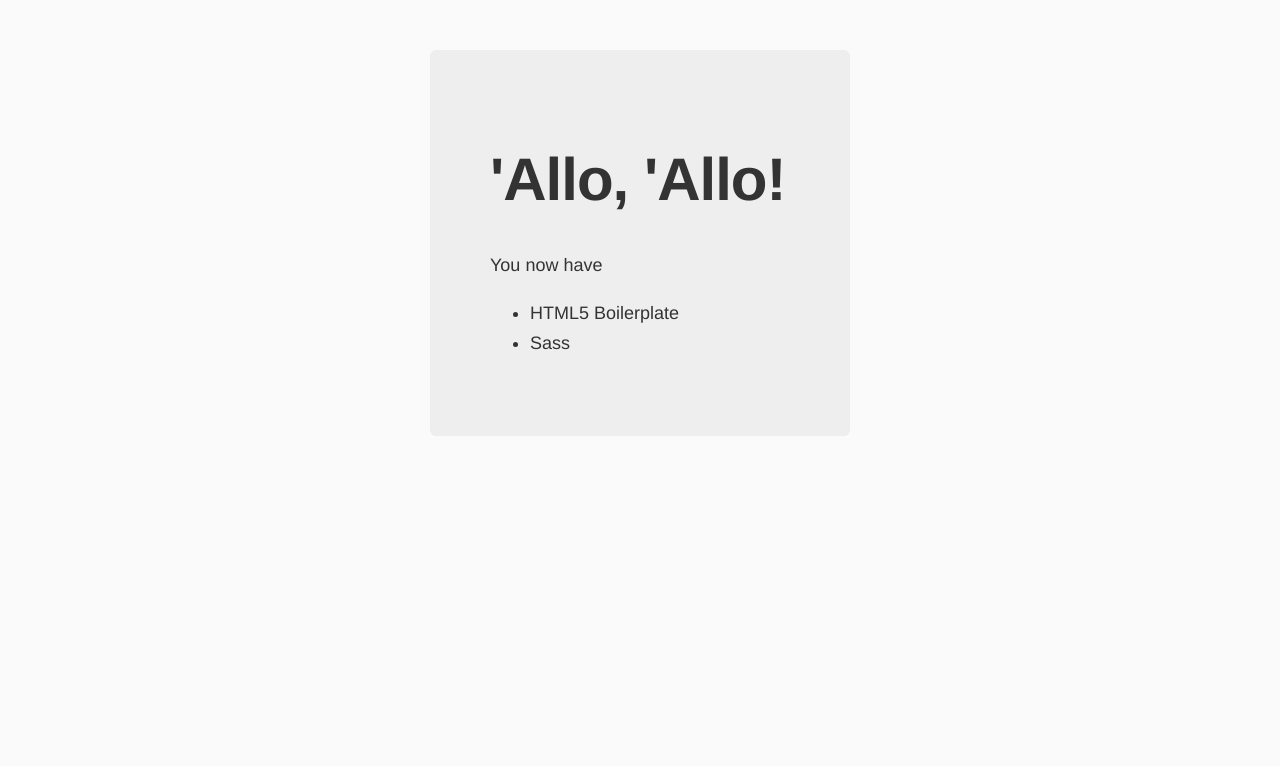
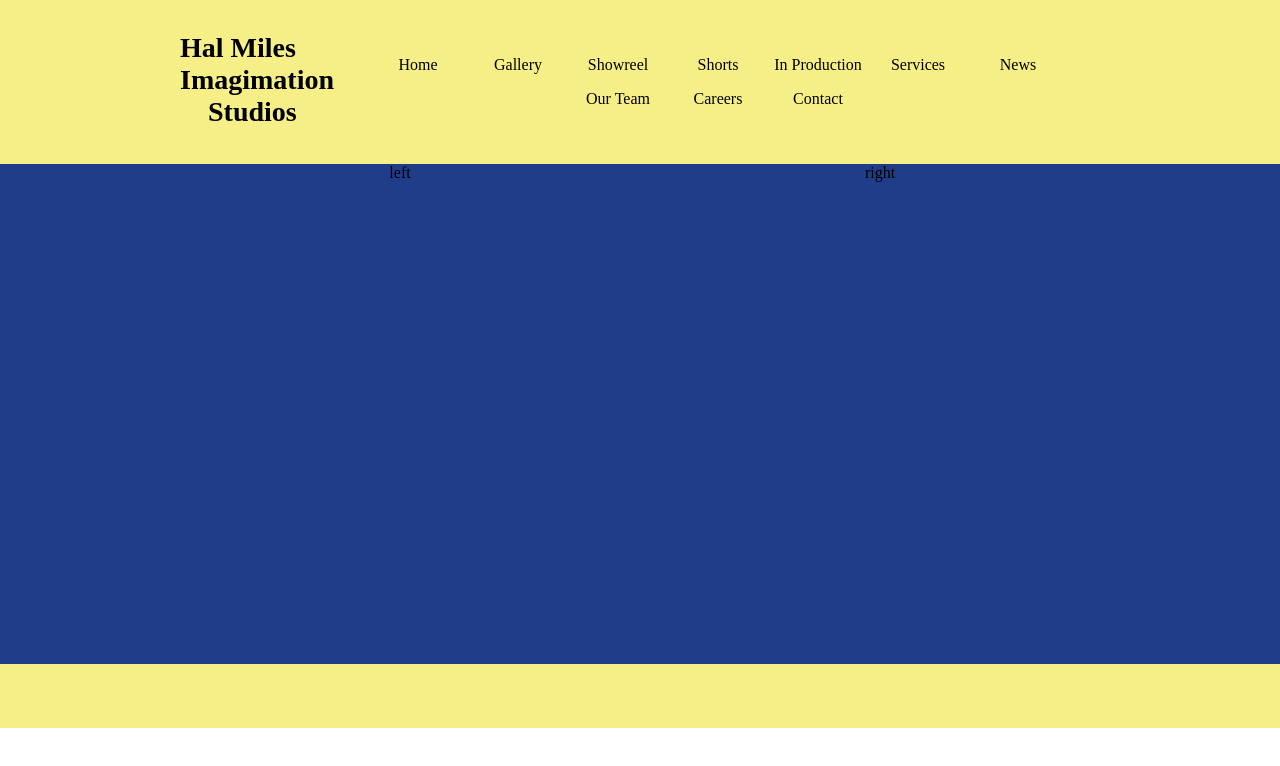
Before and after one commit to nperez0111/ImagimationStudios, a website: page app/index.html in a window 1280 px wide. Drawn offline with nearby package versions, Linux system fonts and the light colour scheme; files that its build step writes are made by us from their sources.

Commit message:
Real Site

```diff
--- a/app/index.html
+++ b/app/index.html
@@ -1,5 +1,6 @@
 <!doctype html>
 <html class="no-js">
+
 <head>
     <meta charset="utf-8">
     <title>ImagimationStudios</title>
@@ -15,21 +16,56 @@
     <link rel="stylesheet" href="styles/main.css">
     <!-- endbuild -->
 </head>
+
 <body>
     <!--[if lt IE 10]>
       <p class="browsehappy">You are using an <strong>outdated</strong> browser. Please <a href="http://browsehappy.com/">upgrade your browser</a> to improve your experience.</p>
     <![endif]-->
 
+    <header>
+        <div class="wrap">
+            <div id="logo">
+                <h1>Hal Miles</h1>
+                <h1>Imagimation<span>&nbsp;&nbsp;&nbsp;&nbsp;Studios</span></h1>
+            </div>
+            <nav>
+                <ul>
+                    <li><a href="">Home</a>
+                    </li>
+                    <li><a href="">Gallery</a>
+                    </li>
+                    <li><a href="">Showreel</a>
+                    </li>
+                    <li><a href="">Shorts</a>
+                    </li>
+                    <li><a href="">In Production</a>
+                    </li>
+                    <li><a href="">Services</a>
+                    </li>
+                    <li><a href="">News</a>
+                    </li>
+                    <li><a href="">Our Team</a>
+                    </li>
+                    <li><a href="">Careers</a>
+                    </li>
+                    <li><a href="">Contact</a>
+                    </li>
+                </ul>
+            </nav>
+        </div>
+    </header>
 
-    <div class="hero-unit">
-      <h1>'Allo, 'Allo!</h1>
-      <p>You now have</p>
-      <ul>
-      <li>HTML5 Boilerplate</li>
-      <li>Sass</li>
+    <main>
+        <div class="wrap">
+            <div class="left">left</div>
+            <div class="right">right</div>
+        </div>
+    </main>
+    <footer>
+        <div class="wrap">
 
-      </ul>
         </div>
+    </footer>
 
 
     <!-- build:js(.) scripts/vendor.js -->
@@ -40,16 +76,25 @@
 
     <!-- Google Analytics: change UA-XXXXX-X to be your site's ID. -->
     <script>
-      (function(b,o,i,l,e,r){b.GoogleAnalyticsObject=l;b[l]||(b[l]=
-      function(){(b[l].q=b[l].q||[]).push(arguments)});b[l].l=+new Date;
-      e=o.createElement(i);r=o.getElementsByTagName(i)[0];
-      e.src='//www.google-analytics.com/analytics.js';
-      r.parentNode.insertBefore(e,r)}(window,document,'script','ga'));
-      ga('create','UA-XXXXX-X');ga('send','pageview');
+        (function (b, o, i, l, e, r) {
+            b.GoogleAnalyticsObject = l;
+            b[l] || (b[l] =
+                function () {
+                    (b[l].q = b[l].q || []).push(arguments)
+                });
+            b[l].l = +new Date;
+            e = o.createElement(i);
+            r = o.getElementsByTagName(i)[0];
+            e.src = '//www.google-analytics.com/analytics.js';
+            r.parentNode.insertBefore(e, r)
+        }(window, document, 'script', 'ga'));
+        ga('create', 'UA-XXXXX-X');
+        ga('send', 'pageview');
     </script>
 
     <!-- build:js({app,.tmp}) scripts/main.js -->
     <script src="scripts/main.js"></script>
     <!-- endbuild -->
 </body>
+
 </html>
--- a/app/styles/main.scss
+++ b/app/styles/main.scss
@@ -1,31 +1,84 @@
-// bower:scss
-// endbower
+$blue:#203D89;
+$yellow:#F6EF87;
+$logoSize:1.75em;
 
-body {
-  background: #fafafa;
-  font-family: "Helvetica Neue", Helvetica, Arial, sans-serif;
-  color: #333;
+body,
+html {
+    margin: 0;
+    padding: 0;
 }
 
-.hero-unit {
-  margin: 50px auto 0 auto;
-  width: 300px;
-  font-size: 18px;
-  font-weight: 200;
-  line-height: 30px;
-  background-color: #eee;
-  border-radius: 6px;
-  padding: 60px;
-  h1 {
-    font-size: 60px;
-    line-height: 1;
-    letter-spacing: -1px;
-  }
+header {
+    width: 100%;
+    background-color: $yellow;
+    margin: 0;
+    padding: 2em 0 2em 0;
+    /*last word is not included in padding so this adds it*/
+    #logo {
+        display: inline-block;
+        float:left;
+        padding-left: 20px;
+        h1 {
+            margin: 0;
+            font-size:$logoSize;
+            span{
+                display:block;
+            }
+        }
+    }
+    nav {
+        display: inline-block;
+        width: 80%;
+        background-color: $yellow;
+        ul {
+            list-style: none;
+            text-align: center;
+            padding: 0;
+            li {
+                display: inline-block;
+                width: 12.5%;
+                padding:0.5em 0;
+                a {
+                    color: black;
+                    text-decoration: none;
+                    padding-bottom:3px;
+
+                }
+                &:hover a{
+                        border-bottom:5px solid $blue;
+                    }
+            }
+        }
+    }
 }
 
-.browsehappy {
-  margin: 0.2em 0;
-  background: #ccc;
-  color: #000;
-  padding: 0.2em 0;
+.wrap {
+    max-width: 960px;
+    margin: 0 auto;
 }
+
+main {
+    width: 100%;
+    background-color: $blue;
+    /*only works if you set height of left and right classes*/
+
+    padding-bottom: 500px;
+}
+
+.left,
+.right {
+    width: 50%;
+    box-sizing: border-box;
+    float: left;
+    display: inline-block;
+    text-align: center;
+    height: 500px;
+}
+
+footer {
+    clear: both;
+    background-color: $yellow;
+    color: white;
+    padding: 2em 0;
+    .wrap {}
+}
```
Lines whose indentation alone changed are shown as unchanged.
